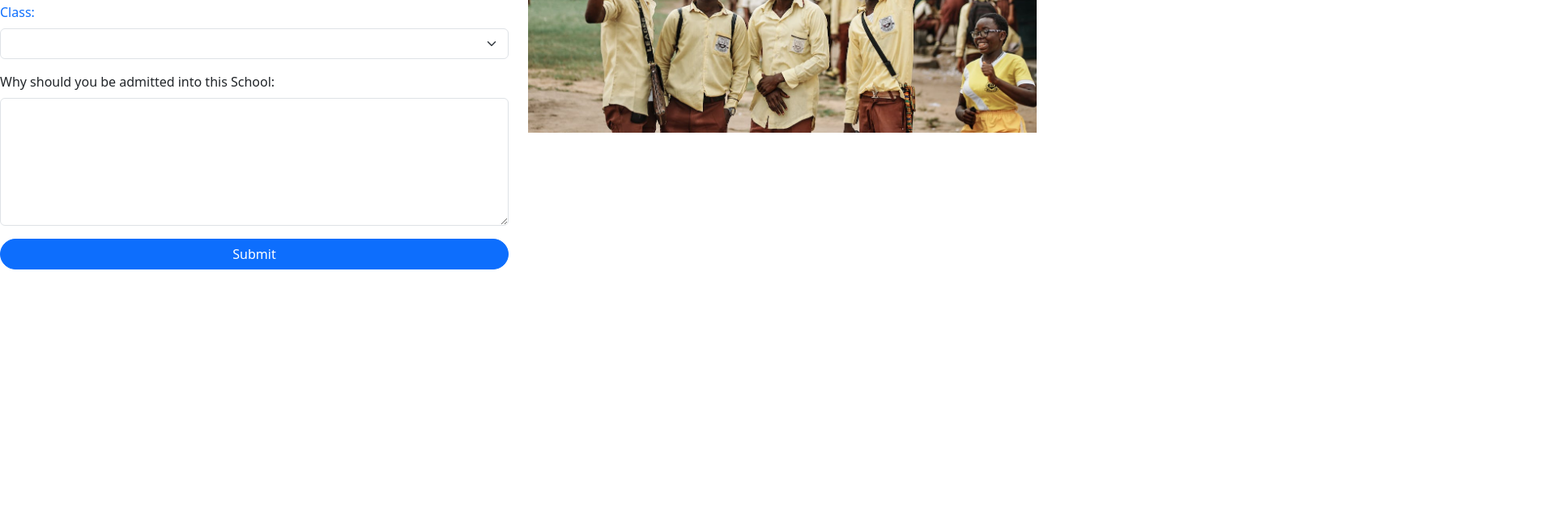
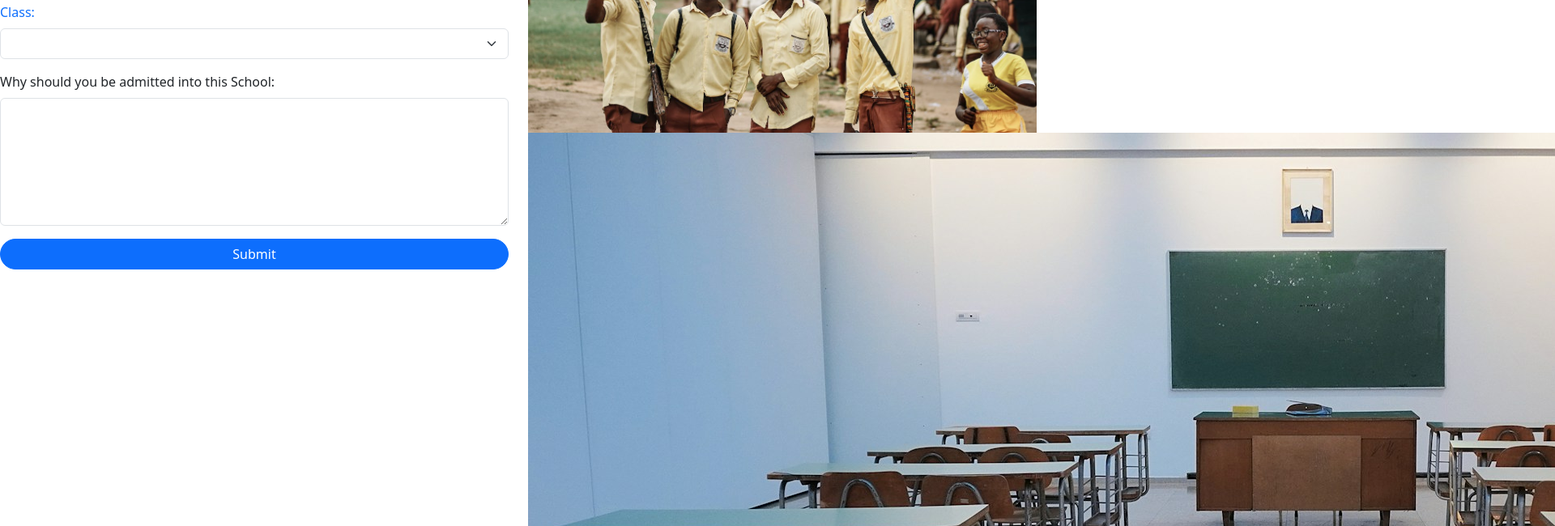
Before and after one commit to Emminice/african-child, a plain HTML site: page contact.html in a window 1280 px wide. Shown: the part 326-976 px from the top of the page at 81% size, 1920 px wide, since content can reach past the window. Before the commit the page ends 800 px from the top, so only its background shows below. Drawn offline with Linux system fonts and the light colour scheme.

Commit message:
Added img tag

```diff
--- a/contact.html
+++ b/contact.html
@@ -105,6 +105,7 @@
                 </div>
                 <div class="col-md-6 mb-3">
                     <img src="assets/images/happy-students.jpg" class="img-fluid" alt="">
+                    <img src="assets/images/class-room.jpg" alt="">
                 </div>
             </div>
         </div>
```
